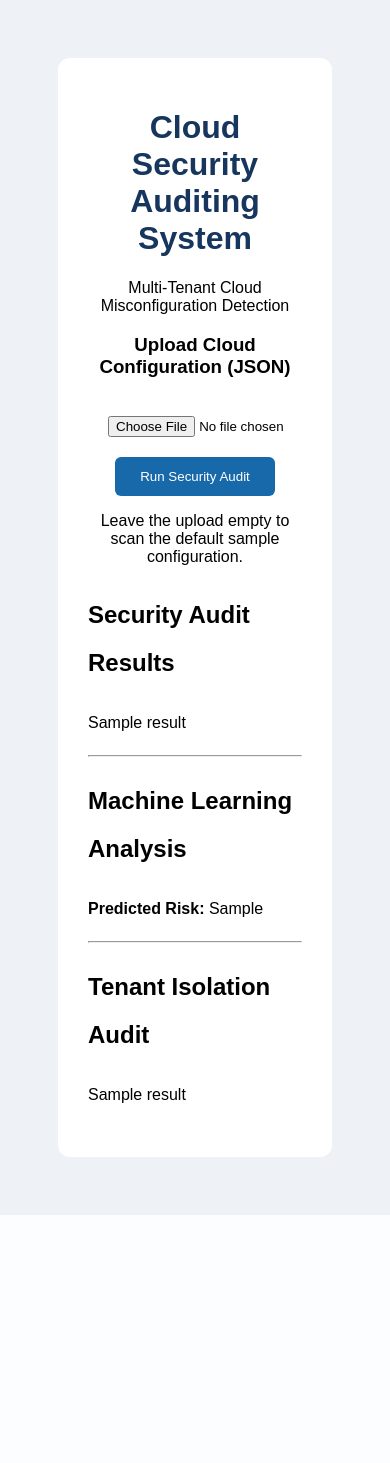
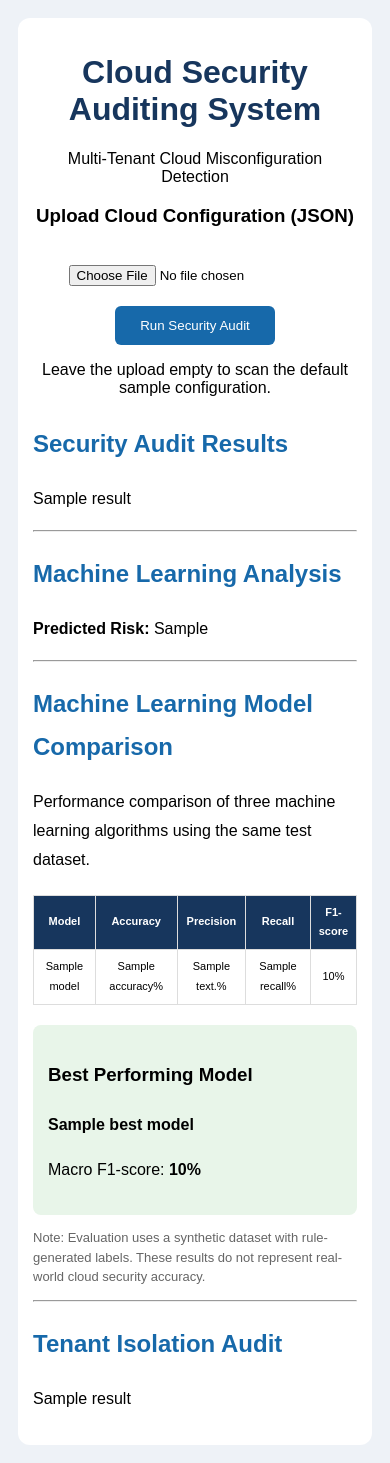
Before and after one commit to kistarapurajini/cloud-security-auditing, a Flask app: template templates/index.html in a window 390 px wide. Before the commit the page ends 1215 px from the top, so only its background shows below. Run offline with Flask 3, Linux system fonts and the light colour scheme; the template is opened without the code that fills it: most values are stand-ins (such as "Sample title", 1, 10 or a date in 2020); parts of the project's set-up code (start-up, migrations or seed data) failed here and were passed over.

Commit message:
Add ML model comparison dashboard and expanded dataset

```diff
--- a/app.py
+++ b/app.py
@@ -3,11 +3,24 @@ from flask import Flask, render_template, request
 from scanner.misconfiguration import scan_configuration, scan_config_data
 from ml_model.predict import predict_risk
 from scanner.tenant_isolation import check_tenant_isolation
+
 import json
+import pandas as pd
+
+from sklearn.model_selection import train_test_split
+from sklearn.tree import DecisionTreeClassifier
+from sklearn.ensemble import RandomForestClassifier
+from sklearn.linear_model import LogisticRegression
+
+from sklearn.metrics import (
+    accuracy_score,
+    precision_score,
+    recall_score,
+    f1_score
+)
 
 app = Flask(__name__)
 
-# Limit uploaded files to 1 MB
 app.config["MAX_CONTENT_LENGTH"] = 1 * 1024 * 1024
 
 REQUIRED_FIELDS = [
@@ -21,6 +34,90 @@ REQUIRED_FIELDS = [
 ]
 
 
+def get_model_comparison():
+
+    data = pd.read_csv("dataset/cloud_training_data.csv")
+
+    features = [
+        "public_access",
+        "encryption",
+        "mfa",
+        "unrestricted_network_access",
+        "excessive_permissions",
+        "logging_enabled",
+        "secure_storage",
+        "s3_public_access",
+        "s3_protection_incomplete"
+    ]
+
+    X = data[features]
+    y = data["risk"]
+
+    X_train, X_test, y_train, y_test = train_test_split(
+        X,
+        y,
+        test_size=0.25,
+        random_state=42,
+        stratify=y
+    )
+
+    models = {
+        "Decision Tree": DecisionTreeClassifier(random_state=42),
+
+        "Random Forest": RandomForestClassifier(
+            n_estimators=100,
+            random_state=42
+        ),
+
+        "Logistic Regression": LogisticRegression(
+            max_iter=1000,
+            class_weight="balanced"
+        )
+    }
+
+    comparison_results = []
+
+    for name, model in models.items():
+
+        model.fit(X_train, y_train)
+        predictions = model.predict(X_test)
+
+        comparison_results.append({
+            "name": name,
+            "accuracy": round(
+                accuracy_score(y_test, predictions) * 100, 2
+            ),
+            "precision": round(
+                precision_score(
+                    y_test, predictions,
+                    average="macro",
+                    zero_division=0
+                ) * 100, 2
+            ),
+            "recall": round(
+                recall_score(
+                    y_test, predictions,
+                    average="macro",
+                    zero_division=0
+                ) * 100, 2
+            ),
+            "f1_score": round(
+                f1_score(
+                    y_test, predictions,
+                    average="macro",
+                    zero_division=0
+                ) * 100, 2
+            )
+        })
+
+    best_model = max(
+        comparison_results,
+        key=lambda result: result["f1_score"]
+    )
+
+    return comparison_results, best_model
+
+
 @app.route("/")
 def home():
     return render_template("index.html")
@@ -29,57 +126,70 @@ def home():
 @app.route("/scan", methods=["POST"])
 def scan():
 
+
     uploaded_file = request.files.get("config_file")
 
     try:
+
         if uploaded_file and uploaded_file.filename:
 
-            # Check file extension
             if not uploaded_file.filename.lower().endswith(".json"):
                 raise ValueError("Please upload a JSON file.")
 
-            # Read uploaded JSON
             config = json.load(uploaded_file)
 
             if not isinstance(config, dict):
-                raise ValueError("JSON must contain a configuration object.")
+                raise ValueError(
+                    "JSON must contain a configuration object."
+                )
 
-            # Validate required fields
             for field in REQUIRED_FIELDS:
+
                 if field not in config:
-                    raise ValueError(f"Missing required field: {field}")
+                    raise ValueError(
+                        f"Missing required field: {field}"
+                    )
 
                 if not isinstance(config[field], bool):
-                    raise ValueError(f"{field} must be true or false.")
+                    raise ValueError(
+                        f"{field} must be true or false."
+                    )
 
-            # Scan uploaded configuration
             results = scan_config_data(config)
 
         else:
-            # Use existing sample configuration
+
             config_file = "dataset/sample_config.json"
 
             with open(config_file, "r", encoding="utf-8") as file:
                 config = json.load(file)
 
             if not isinstance(config, dict):
-                raise ValueError("Default JSON must contain a configuration object.")
+                raise ValueError(
+                    "Default JSON must contain a configuration object."
+                )
 
-            # Validate default configuration
             for field in REQUIRED_FIELDS:
+
                 if field not in config:
-                    raise ValueError(f"Missing required field: {field}")
+                    raise ValueError(
+                        f"Missing required field: {field}"
+                    )
 
                 if not isinstance(config[field], bool):
-                    raise ValueError(f"{field} must be true or false.")
+                    raise ValueError(
+                        f"{field} must be true or false."
+                    )
 
             results = scan_configuration(config_file)
 
-        # Extract AWS S3 configuration
+        # Extract S3 configuration
         s3_config = config.get("s3", {})
 
         if not isinstance(s3_config, dict):
-            raise ValueError("s3 must contain a configuration object.")
+            raise ValueError(
+                "s3 must contain a configuration object."
+            )
 
         s3_public_access = 0
         s3_protection_incomplete = 0
@@ -89,23 +199,36 @@ def scan():
             public_grants = ["AllUsers", "AuthenticatedUsers"]
 
             acl_grants = s3_config.get("public_acl_grants", [])
-            public_policy = s3_config.get("public_bucket_policy", False)
+            public_policy = s3_config.get(
+                "public_bucket_policy", False
+            )
 
             if not isinstance(acl_grants, list) or not all(
                 isinstance(grant, str) for grant in acl_grants
             ):
-                raise ValueError("public_acl_grants must be a list of strings.")
+                raise ValueError(
+                    "public_acl_grants must be a list of strings."
+                )
 
             if not isinstance(public_policy, bool):
-                raise ValueError("public_bucket_policy must be true or false.")
+                raise ValueError(
+                    "public_bucket_policy must be true or false."
+                )
 
-            if any(grant in public_grants for grant in acl_grants) or public_policy:
+            if (
+                any(grant in public_grants for grant in acl_grants)
+                or public_policy
+            ):
                 s3_public_access = 1
 
-            public_access_block = s3_config.get("public_access_block", {})
+            public_access_block = s3_config.get(
+                "public_access_block", {}
+            )
 
             if not isinstance(public_access_block, dict):
-                raise ValueError("public_access_block must contain an object.")
+                raise ValueError(
+                    "public_access_block must contain an object."
+                )
 
             required_protections = [
                 "block_public_acls",
@@ -120,7 +243,7 @@ def scan():
             ):
                 s3_protection_incomplete = 1
 
-        # ML risk prediction using all nine features
+        # Existing Decision Tree prediction
         predicted_risk = predict_risk(
             int(config["public_access"]),
             int(config["encryption"]),
@@ -133,18 +256,27 @@ def scan():
             s3_protection_incomplete
         )
 
-        # Tenant isolation audit
+        # Existing tenant isolation audit
         tenant_file = "dataset/tenant_access.json"
         tenant_results = check_tenant_isolation(tenant_file)
+
+
 
         return render_template(
             "index.html",
             results=results,
             predicted_risk=predicted_risk,
-            tenant_results=tenant_results
+            tenant_results=tenant_results,
+            model_comparison=model_comparison,
+            best_model=best_model
         )
 
-    except (ValueError, json.JSONDecodeError, UnicodeDecodeError) as error:
+    except (
+        ValueError,
+        json.JSONDecodeError,
+        UnicodeDecodeError
+    ) as error:
+
         return render_template(
             "index.html",
             error=str(error)
--- a/templates/index.html
+++ b/templates/index.html
@@ -3,23 +3,30 @@
 <html>
 <head>
     <title>Cloud Security Auditing</title>
+
     <style>
         body {
-            font-family: Arial;
+            font-family: Arial, sans-serif;
             background: #eef2f7;
             text-align: center;
-            padding: 50px;
+            padding: 30px;
         }
 
         .container {
             background: white;
             padding: 30px;
             border-radius: 12px;
-            max-width: 650px;
+            max-width: 900px;
             margin: auto;
         }
 
-        h1 { color: #17365d; }
+        h1 {
+            color: #17365d;
+        }
+
+        h2 {
+            color: #1769aa;
+        }
 
         button {
             background: #1769aa;
@@ -30,10 +37,14 @@
             cursor: pointer;
         }
 
+        button:hover {
+            background: #104d80;
+        }
+
         .result {
             text-align: left;
             margin-top: 25px;
-            line-height: 2;
+            line-height: 1.8;
         }
 
         .error {
@@ -44,17 +55,68 @@
         input[type="file"] {
             margin: 20px;
         }
+
+        table {
+            width: 100%;
+            border-collapse: collapse;
+            margin-top: 20px;
+            font-size: 14px;
+        }
+
+        th, td {
+            border: 1px solid #ddd;
+            padding: 12px 8px;
+            text-align: center;
+        }
+
+        th {
+            background: #17365d;
+            color: white;
+        }
+
+        .best-model {
+            background: #e8f5e9;
+            padding: 15px;
+            border-radius: 8px;
+            margin-top: 20px;
+        }
+
+        .note {
+            color: #666;
+            font-size: 13px;
+            line-height: 1.5;
+        }
+
+        @media (max-width: 650px) {
+            body {
+                padding: 10px;
+            }
+
+            .container {
+                padding: 15px;
+            }
+
+            table {
+                font-size: 11px;
+            }
+
+            th, td {
+                padding: 7px 4px;
+            }
+        }
     </style>
 </head>
 
 <body>
+
 <div class="container">
 
     <h1>Cloud Security Auditing System</h1>
 
     <p>Multi-Tenant Cloud Misconfiguration Detection</p>
 
-        <form action="/scan" method="POST" enctype="multipart/form-data">
+    <form action="/scan" method="POST"
+          enctype="multipart/form-data">
 
         <h3>Upload Cloud Configuration (JSON)</h3>
 
@@ -68,7 +130,9 @@
 
         <button type="submit">Run Security Audit</button>
 
-            <p>Leave the upload empty to scan the default sample configuration.</p>
+        <p>
+            Leave the upload empty to scan the default sample configuration.
+        </p>
 
     </form>
 
@@ -79,6 +143,7 @@
     {% endif %}
 
     {% if results %}
+
     <div class="result">
 
         <h2>Security Audit Results</h2>
@@ -98,6 +163,58 @@
 
         <hr>
 
+        <h2>Machine Learning Model Comparison</h2>
+
+        <p>
+            Performance comparison of three machine learning algorithms
+            using the same test dataset.
+        </p>
+
+        <table>
+            <thead>
+                <tr>
+                    <th>Model</th>
+                    <th>Accuracy</th>
+                    <th>Precision</th>
+                    <th>Recall</th>
+                    <th>F1-score</th>
+                </tr>
+            </thead>
+
+            <tbody>
+                {% for model in model_comparison %}
+                <tr>
+                    <td>{{ model.name }}</td>
+                    <td>{{ model.accuracy }}%</td>
+                    <td>{{ model.precision }}%</td>
+                    <td>{{ model.recall }}%</td>
+                    <td>{{ model.f1_score }}%</td>
+                </tr>
+                {% endfor %}
+            </tbody>
+        </table>
+
+        <div class="best-model">
+            <h3>Best Performing Model</h3>
+
+            <p>
+                <strong>{{ best_model.name }}</strong>
+            </p>
+
+            <p>
+                Macro F1-score:
+                <strong>{{ best_model.f1_score }}%</strong>
+            </p>
+        </div>
+
+        <p class="note">
+            Note: Evaluation uses a synthetic dataset with
+            rule-generated labels. These results do not represent
+            real-world cloud security accuracy.
+        </p>
+
+        <hr>
+
         <h2>Tenant Isolation Audit</h2>
 
         {% if tenant_results %}
@@ -109,8 +226,10 @@
         {% endif %}
 
     </div>
+
     {% endif %}
 
 </div>
+
 </body>
 </html>
```
Also changed, not shown: compare_models.py (added, +89 -0 lines), evaluate_model.py (added, +74 -0 lines), generate_dataset.py (added, +62 -0 lines), 2 other files. Lines whose indentation alone changed are shown as unchanged.
